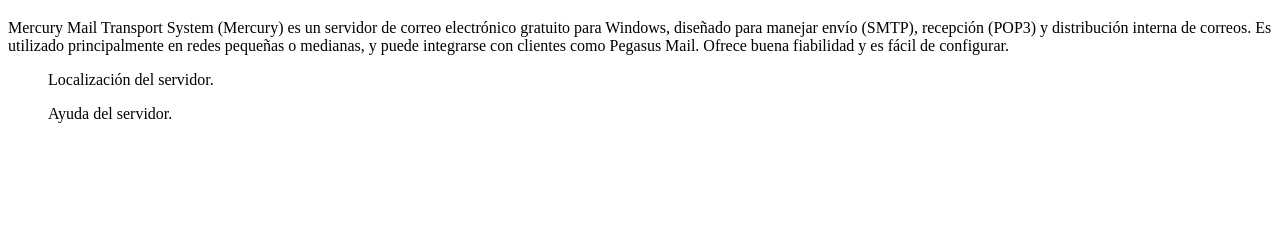
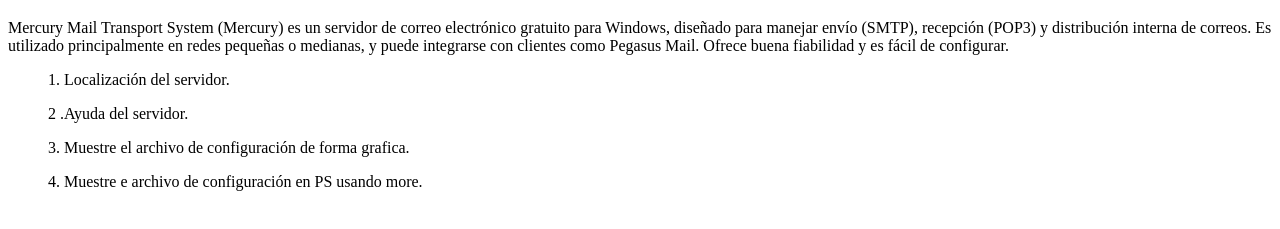
Before and after one commit to davidrs20/Mercury, a plain HTML site: page index.html in a window 1280 px wide. Shown: the part 61-290 px from the top of the page. Drawn offline with Linux system fonts and the light colour scheme.

Commit message:
index base1

```diff
--- a/index.html
+++ b/index.html
@@ -12,11 +12,19 @@
     </p>
 
     <ul>
-        Localización del servidor.
+        1. Localización del servidor.
     </ul>
 
     <ul>
-        Ayuda del servidor.
+        2 .Ayuda del servidor.
+    </ul>
+
+    <ul>
+        3. Muestre el archivo de configuración de forma grafica.
+    </ul>
+
+    <ul>
+        4. Muestre e archivo de configuración en PS usando more.
     </ul>
 </body>
 </html>
```
